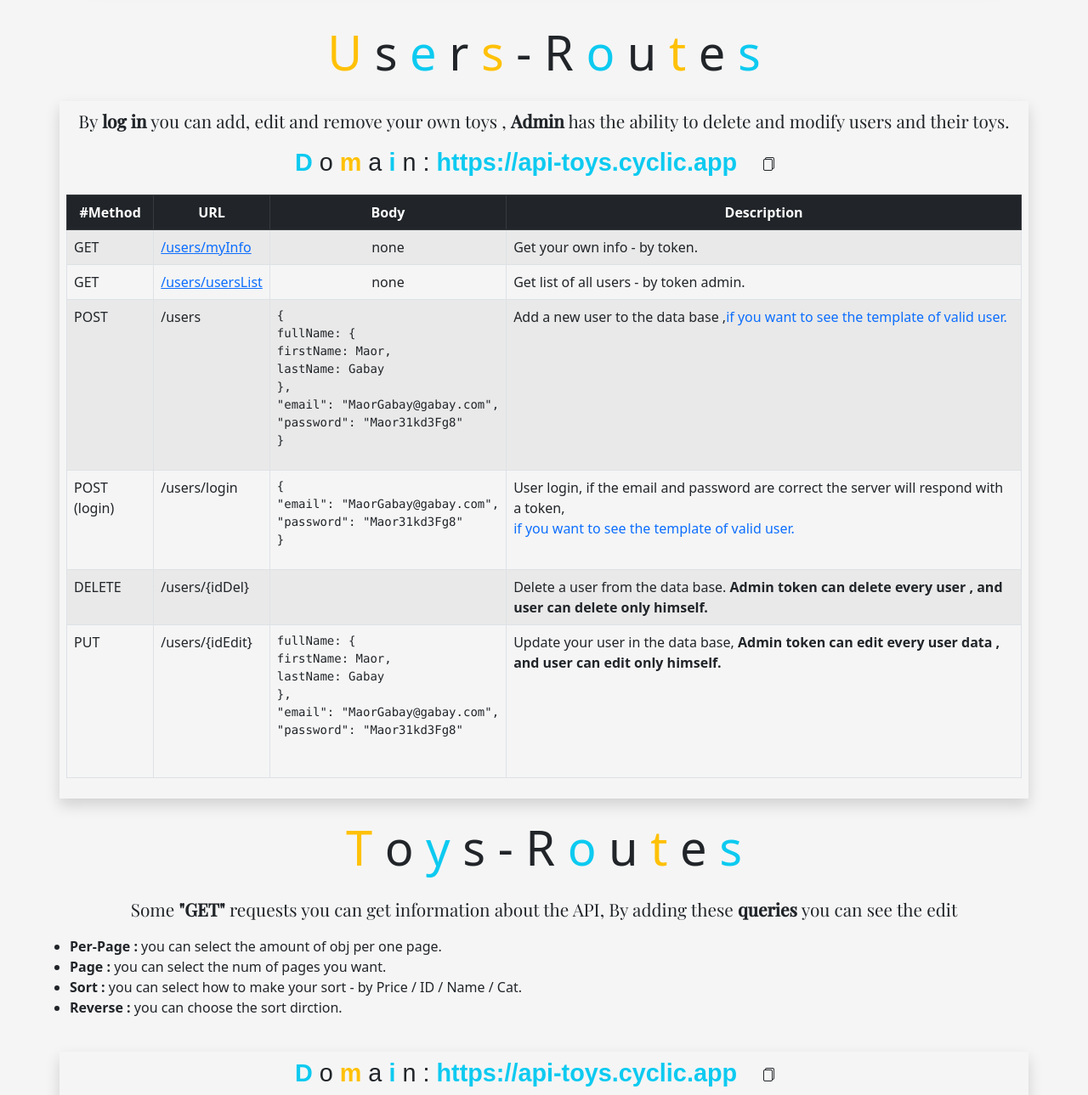
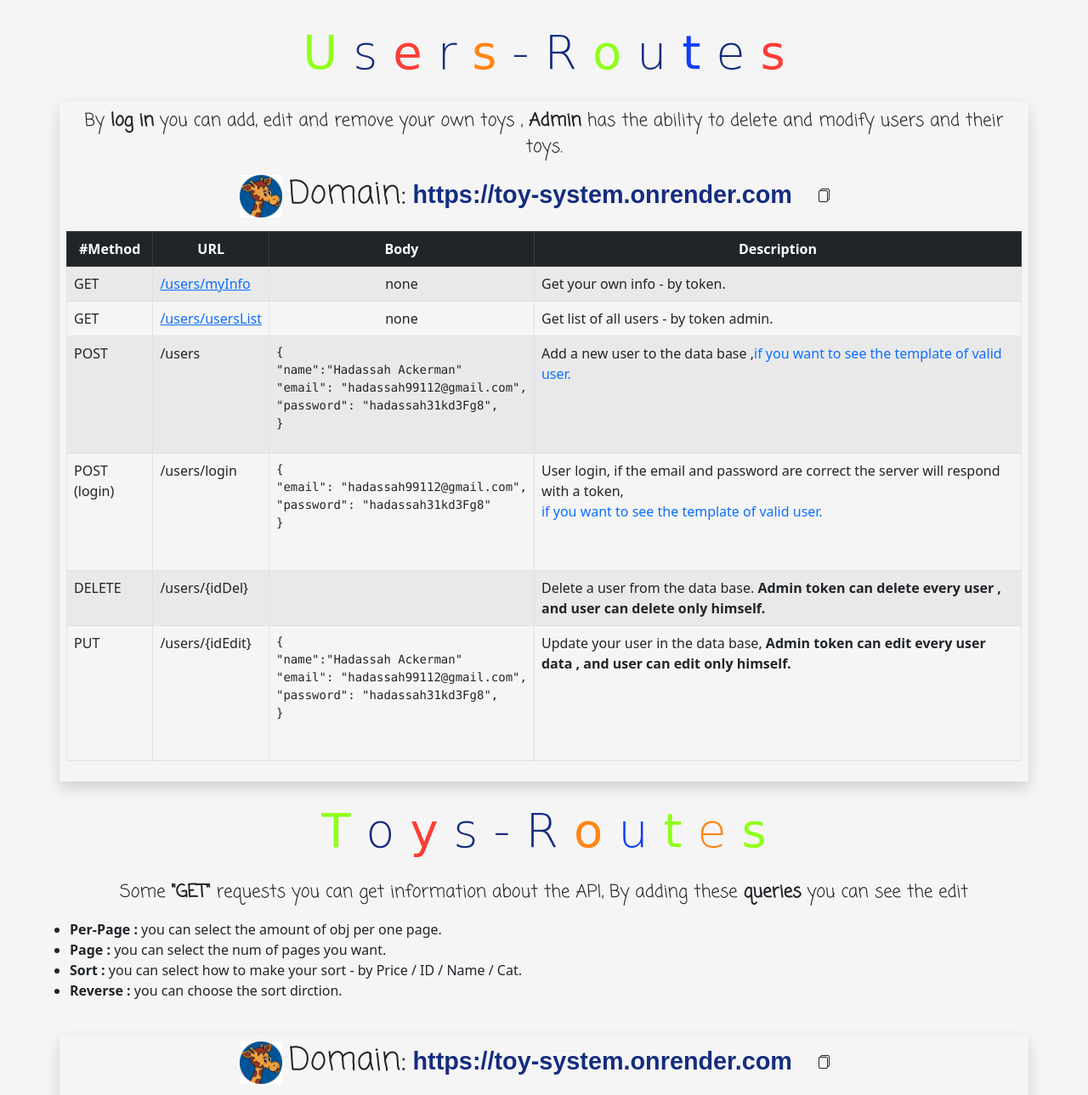
Before and after one commit to HadassahAckerman/ToySystem, a website: page public/index.html in a window 1280 px wide. Shown: the part 440-1729 px from the top of the page at 85% size. Drawn offline with nearby package versions, Linux system fonts and the light colour scheme; a web font is replaced by a local one.

Commit message:
second commit

```diff
--- a/public/index.css
+++ b/public/index.css
@@ -4,7 +4,7 @@ main{
   main .topPic {
     min-height: 300px;
     border-radius: 32px;
-    background-image: url('toysRus.jpg');
+    background-image: url('images/toysRus.jpg');
     font-family: "Pattaya", sans-serif;
     box-shadow: 0px 10px 22px 0px #000000;
     background-position: center;
@@ -34,9 +34,11 @@ main{
   }
 
   .text1{
-    font-family: 'Gloria Hallelujah', cursive;
-    font-family: 'Playfair Display', serif;
+    font-family: 'Coming Soon', cursive;
     font-size: 1.3em;
+  }
+  .text2{
+    font-family: 'Rubik Dirt', cursive;
   }
 
   .copyBtn{
@@ -47,3 +49,20 @@ main{
     transform: scale(1.2);
     color: blue;
   }
+
+
+  .color1{
+    color: #152d7f;
+  }
+  .color2{
+    color:#90ff1a;
+  }
+  .color3{
+    color:#fc3d34;
+  }
+  .color4{
+    color:#ff8514;
+  }
+  .color5{
+    color:#113ef4;
+  }
--- a/public/index.html
+++ b/public/index.html
@@ -7,17 +7,14 @@
     <meta name="viewport" content="width=device-width, initial-scale=1.0">
     <!-- google fonts -->
     <style>
-        @import url('https://fonts.googleapis.com/css2?family=Gloria+Hallelujah&family=Playfair+Display:ital,wght@0,400;0,500;1,400&display=swap');
-    </style>
+        @import url('https://fonts.googleapis.com/css2?family=Coming+Soon&family=Rubik+Dirt&display=swap');
+      </style>
     <!-- favi -->
     <link rel="apple-touch-icon" sizes="180x180" href="favicon_io (1)/apple-touch-icon.png">
     <link rel="icon" type="image/png" sizes="32x32" href="favicon_io (1)/favicon-32x32.png">
     <link rel="icon" type="image/png" sizes="16x16" href="favicon_io (1)/favicon-16x16.png">
     <link rel="manifest" href="favicon_io/site.webmanifest">
-    <!-- <link rel="apple-touch-icon" sizes="180x180" href="favicon_io/apple-touch-icon.png">
-    <link rel="icon" type="image/png" sizes="32x32" href="favicon_io/favicon-32x32.png">
-    <link rel="icon" type="image/png" sizes="16x16" href="favicon_io/favicon-16x16.png">
-    <link rel="manifest" href="favicon_io/site.webmanifest"> -->
+
     <!-- boodstrap -->
     <link href="https://cdn.jsdelivr.net/npm/bootstrap@5.2.1/dist/css/bootstrap.min.css" rel="stylesheet"
         integrity="sha384-iYQeCzEYFbKjA/T2uDLTpkwGzCiq6soy8tYaI1GyVh/UjpbCx/TYkiZhlZB6+fzT" crossorigin="anonymous">
@@ -33,6 +30,7 @@
     <header>
         <nav class="navbar navbar-expand-lg bg-light py-2 shadow">
             <div class="container-fluid">
+                <img src="images/girrafe2.jpg" width="50px">
                 <a class="navbar-brand myScale" href="#">TOYS API</a>
                 <button class="navbar-toggler" type="button" data-bs-toggle="collapse"
                     data-bs-target="#navbarSupportedContent" aria-controls="navbarSupportedContent"
@@ -50,6 +48,7 @@
                     </ul>
                 </div>
             </div>
+
         </nav>
     </header>
     <!-- header end -->
@@ -60,22 +59,23 @@
         <!-- table 1 -->
         <div class="container">
             <div class="py-5">
-                <div class="shadow d-flex align-text-top justify-content-center topPic text-white "> </div>
+                <div class="shadow d-flex align-text-top justify-content-center topPic text-white ">
+                </div>
             </div>
             <div id="user_id" class="text-center">
-                <h2 class="display-4 text-center pb-3">
-                    <span class="text-warning fw-bolder">U</span>
-                    <span>s</span>
-                    <span class="text-info fw-bolder">e</span>
-                    <span>r</span>
-                    <span class="text-warning fw-bolder">s</span>
-                    <span>-</span>
-                    <span> R</span>
-                    <span class="text-info fw-bolder">o</span>
-                    <span>u</span>
-                    <span class="text-warning fw-bolder">t</span>
-                    <span>e</span>
-                    <span class="text-info fw-bolder">s</span>
+                <h2 class="display-4 text-center pb-3 text2">
+                    <span class="color2 fw-bolder">U</span>
+                    <span class="color1">s</span>
+                    <span class="color3 fw-bolder">e</span>
+                    <span class="color1">r</span>
+                    <span class="color4 fw-bolder">s</span>
+                    <span class="color1">-</span>
+                    <span class="color1"> R</span>
+                    <span class="color2 fw-bolder">o</span>
+                    <span class="color1">u</span>
+                    <span class="color5 fw-bolder">t</span>
+                    <span class="color1">e</span>
+                    <span class="color3 fw-bolder">s</span>
 
                 </h2>
             </div>
@@ -86,13 +86,9 @@
                 the ability to delete and modify users and their toys. </p>
             <table class="table table-bordered table-striped ">
                 <h4 class="mb-3 text-center bigDomain">
-                    <span class="text-info fw-bolder">D</span>
-                    <span class="text-dark">o</span>
-                    <span class="text-warning fw-bolder">m</span>
-                    <span class="text-dark">a</span>
-                    <span class="text-info fw-bolder">i</span>
-                    <span class="text-dark">n :</span>
-                    <span class="text-info text fw-bold" id="Domain">https://api-toys.cyclic.app</span>
+                    <img src="images/girrafe6.jpg" width="50px">
+                    <span class="text1">Domain:</span>
+                    <span class="color1 text fw-bold" id="Domain">https://toy-system.onrender.com</span>
                     <button class="btn mx-2 copyBtn" id="domainbtn"><i class="bi bi-files"></i></button>
                 </h4>
 
@@ -124,16 +120,13 @@
                         <td>
                             <pre>
 {
-fullName: {
-firstName: Maor,
-lastName: Gabay
-},
-"email": "MaorGabay@gabay.com",
-"password": "Maor31kd3Fg8"
+"name":"Hadassah Ackerman"
+"email": "hadassah99112@gmail.com",
+"password": "hadassah31kd3Fg8",
 } </pre>
                         </td>
                         <td>Add a new user to the data base ,<a class="text-decoration-none"
-                                href="https://github.com/MaorgD/ToysProject/blob/main/api/validation/userValidation.js">if
+                                href="https://github.com/HadassahAckerman/ToySystem/blob/master/models/userModel.js">if
                                 you want to see the template of valid user.</a></td>
                     </tr>
                     <tr>
@@ -142,13 +135,14 @@ lastName: Gabay
                         <td>
                             <pre>
 {
-"email": "MaorGabay@gabay.com",
-"password": "Maor31kd3Fg8"
-} </pre>
+"email": "hadassah99112@gmail.com",
+"password": "hadassah31kd3Fg8"
+}
+                        </pre>
                         </td>
                         <td>User login, if the email and password are correct the server will respond with a token,<br>
                             <a class="text-decoration-none"
-                                href="https://github.com/MaorgD/ToysProject/blob/main/api/validation/userValidation.js">if
+                                href="https://github.com/HadassahAckerman/ToySystem/blob/master/models/userModel.js">if
                                 you want to see the template of valid user.</a>
                         </td>
                     </tr>
@@ -165,12 +159,11 @@ lastName: Gabay
                         <td>/users/{idEdit}</td>
                         <td>
                             <pre>
-fullName: {
-firstName: Maor,
-lastName: Gabay
-},
-"email": "MaorGabay@gabay.com",
-"password": "Maor31kd3Fg8"
+{
+"name":"Hadassah Ackerman"
+"email": "hadassah99112@gmail.com",
+"password": "hadassah31kd3Fg8",
+}
                              </pre>
                         </td>
                         <td>Update your user in the data base,<strong> Admin token can edit every user data , and user
@@ -185,18 +178,18 @@ lastName: Gabay
         <!-- table 2 -->
         <div class="container">
             <div id="toy_id" class="text-center m-3">
-                <h2 class="display-4 text-center py-2">
-                    <span class="text-warning fw-bolder">T</span>
-                    <span>o</span>
-                    <span class="text-info fw-bolder">y</span>
-                    <span>s</span>
-                    <span>-</span>
-                    <span> R</span>
-                    <span class="text-info fw-bolder">o</span>
-                    <span>u</span>
-                    <span class="text-warning fw-bolder">t</span>
-                    <span>e</span>
-                    <span class="text-info fw-bolder">s</span>
+                <h2 class="display-4 text-center py-2 text2">
+                    <span class="color2 fw-bolder">T</span>
+                    <span class="color1">o</span>
+                    <span class="color3 fw-bolder">y</span>
+                    <span class="color1">s</span>
+                    <span class="color1">-</span>
+                    <span class="color1"> R</span>
+                    <span class="color4 fw-bolder">o</span>
+                    <span class="color5">u</span>
+                    <span class="color2 fw-bolder">t</span>
+                    <span class="color4">e</span>
+                    <span class="color2 fw-bolder">s</span>
 
                 </h2>
             </div>
@@ -220,13 +213,9 @@ lastName: Gabay
         <div class="container table-responsive shadow py-2">
             <table class="table table-bordered table-striped mb-3">
                 <h4 class="mb-3 text-center bigDomain">
-                    <span class="text-info fw-bolder">D</span>
-                    <span class="text-dark">o</span>
-                    <span class="text-warning fw-bolder">m</span>
-                    <span class="text-dark">a</span>
-                    <span class="text-info fw-bolder">i</span>
-                    <span class="text-dark">n :</span>
-                    <span class="text-info text fw-bold" id="Domain">https://api-toys.cyclic.app</span>
+                    <img src="images/girrafe6.jpg" width="50px">
+                    <span class="text1">Domain:</span>
+                    <span class="color1 text fw-bold" id="Domain">https://toy-system.onrender.com</span>
                     <button class="btn mx-2 copyBtn" id="domainbtn2"><i class="bi bi-files"></i></button>
                 </h4>
                 <thead class="table-dark">
@@ -240,13 +229,13 @@ lastName: Gabay
                 <tbody>
                     <tr>
                         <td>GET</td>
-                        <td><a href="https://api-toys.cyclic.app//toys">/toys</a></td>
+                        <td><a href="https://toy-system.onrender.com/toys">/toys</a></td>
                         <td class="text-center">none</td>
                         <td>Get a list of all the toys, will present 10 results per page.</td>
                     </tr>
                     <tr>
                         <td>GET</td>
-                        <td><a href="https://api-toys.cyclic.app/toys/search?s=doll">/toys/search?s=doll</a></td>
+                        <td><a href="https://toy-system.onrender.com/toys/search?s=poker">/toys/search?s=poker</a></td>
                         <td class="text-center">none</td>
                         <td>search for a toy by searching follwing name or info after the "s=", it will present 10
                             results per page.
@@ -255,21 +244,21 @@ lastName: Gabay
                     <tr>
                         <td>GET</td>
                         <td><a
-                                href="https://api-toys.cyclic.app/toys/prices?min=50&max=200">/toys/prices?min=50&max=200</a>
+                                href="https://toy-system.onrender.com/toys/prices?min=50&max=200">/toys/prices?min=50&max=200</a>
                         </td>
                         <td class="text-center">none</td>
                         <td>Get a list of the toys by min & max , it will present 10 results per page.</td>
                     </tr>
                     <tr>
                         <td>GET</td>
-                        <td><a href="https://api-toys.cyclic.app/toys/category/doll">/toys/category/:catName</a></td>
+                        <td><a href="https://toy-system.onrender.com/toys/categories/puzzles">/toys/category/:catName</a></td>
                         <td class="text-center">none</td>
                         <td>Get a list of all the toys in toys <strong>category</strong>, it will present 10 results per
                             page.</td>
                     </tr>
                     <tr>
                         <td>GET</td>
-                        <td><a href="https://api-toys.cyclic.app/toys/category/doll">/toys/single/:id</a></td>
+                        <td><a href="https://toy-system.onrender.com/toys/single/647bb62f1dc05f57ee7d525d">/toys/single/:id</a></td>
                         <td class="text-center">none</td>
                         <td>Get a toy by its id</td>
                     </tr>
@@ -280,11 +269,11 @@ lastName: Gabay
                             <pre>
 
 {
-"name":"Fish Game Doll",
-"info":"Fish,Doll",
-"category":"Doll",
-"img_url":"Fish.jpg" ,
-"price":25
+"name":"Pokémon",
+"info":"The Pokémon Trading Card Game ...",
+"category":"Cards Game",
+"img_url":"https://wikipedia/Card_Game_logo.svg.png",
+"price":85
 }
 
 
@@ -292,7 +281,7 @@ lastName: Gabay
                         </td>
                         <td>Add a new toy to the data base, <strong>You need a token for this query ,</strong><br>
                             <a class="text-decoration-none"
-                                href="https://github.com/MaorgD/ToysProject/blob/main/api/validation/toyValidation.js">if
+                                href="https://github.com/HadassahAckerman/ToySystem/blob/master/models/toyModel.js">if
                                 you want to see the template of valid toy</a>
                         </td>
                     </tr>
@@ -302,11 +291,11 @@ lastName: Gabay
                         <td>
                             <pre>
 {
-"name":"Fish Game Doll",
-"info":"Fish,Doll",
-"category":"Doll",
-"img":"Fish.jpg" ,
-"price":25
+"name":"Pokémon",
+"info":"The Pokémon Trading Card Game ...",
+"category":"Cards Game",
+"img_url":"https://wikipedia/Card_Game_logo.svg.png",
+"price":85
 }
    </pre>
                         </td>
@@ -326,25 +315,28 @@ lastName: Gabay
     <!-- main end -->
 
     <!-- footer start -->
-    <footer class="d-flex flex-wrap justify-content-between align-items-center py-4 border-top">
+    <footer class="d-flex flex-wrap justify-content-between align-items-center py-3 border-top">
         <div class="col-md-4 d-flex align-items-center ms-4">
             <a href="/" class="mb-3 me-2 mb-md-0 text-muted text-decoration-none lh-1">
                 <svg class="bi" width="30" height="24">
                     <use xlink:href="#bootstrap"></use>
                 </svg>
             </a>
-            <span class="mb-3 mb-md-0 text-muted">© Hadassah Ackerman | ToySystem | 2023</span>
+            <span class="mb-3 mb-md-0 text-muted"><img src="images/girrafe5.jpg" width="30px" class="me-2">© Hadassah Ackerman | ToySystem | 2023</span>
         </div>
+        <img src="images/girrafe4.png" width="50px">
 
         <ul class="nav col-md-4 justify-content-end list-unstyled d-flex me-5">
             <li class="ms-3"><a class="text-muted" href="https://www.whatsapp.com/"><i class="bi bi-whatsapp"></i>
                 </a></li>
             <li class="ms-3"><a class="text-muted" href="https://www.linkedin.com/"><i class="bi bi-linkedin"></i>
                 </a></li>
-            <li class="ms-3"><a class="text-muted" href="https://github.com/MaorgD/ToysProject "><i
+            <li class="ms-3"><a class="text-muted" href="https://github.com/HadassahAckerman/ToySystem"><i
                         class="bi bi-github"></i>
                 </a></li>
+
         </ul>
+
     </footer>
     <!-- footer end -->
 
```
Also changed, not shown: public/images/girrafe2.jpg (added), public/images/girrafe3.png (added), public/images/girrafe4.png (added), public/images/girrafe5.jpg (added), public/images/girrafe6.jpg (added), public/images/toysRus.jpg (renamed from public/toysRus.jpg).
